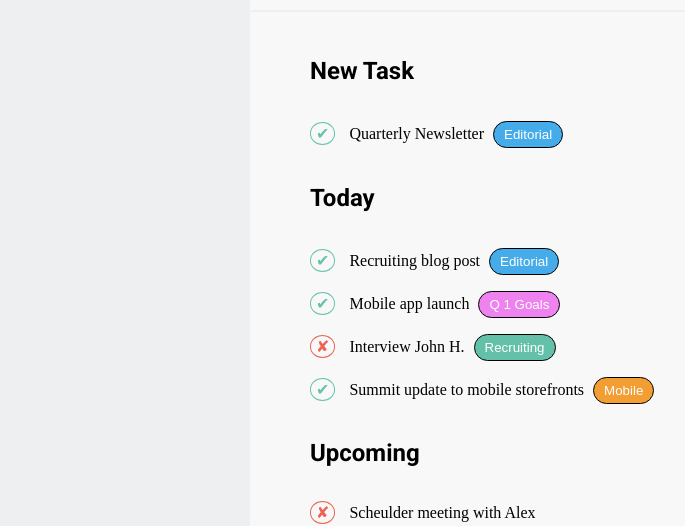
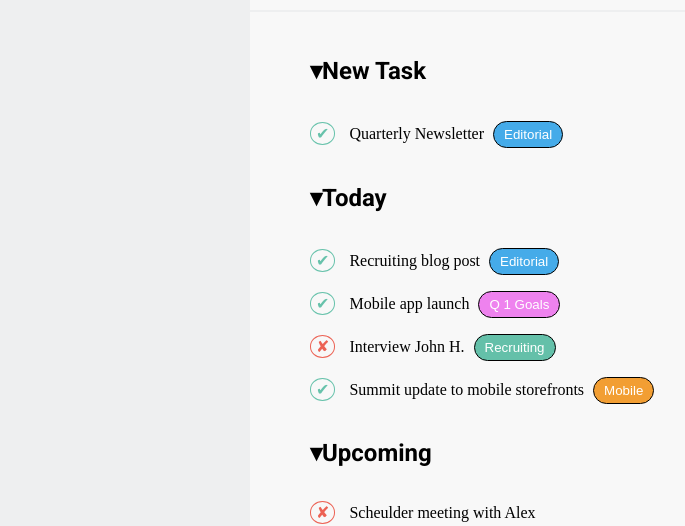
Before and after one commit to Pietro907/html-css-toboolist, a plain HTML site: page index.html in a window 1280 px wide. Shown: the part 173-699 px from the top of the page, without its empty margins (168-853 px from the left). Drawn offline with Linux system fonts and the light colour scheme.

Commit message:
add arrow menu

```diff
--- a/index.html
+++ b/index.html
@@ -32,7 +32,7 @@
         <section>
 
             <div>
-                <h2>New Task</h2>
+                <h2>&dtrif;New Task</h2>
                 <p><span class="radius_check lime">&#10004</span> Quarterly Newsletter
                 <input type="button" class="button heavenly" value="Editorial"></p>
             </div>
@@ -44,7 +44,7 @@
         <section>
 
             <div>
-                <h2>Today</h2>
+                <h2>&dtrif;Today</h2>
                 <p><span class="radius_check lime">&#10004</span> Recruiting blog post
                 <input type="button"  class="button heavenly" value="Editorial"></p>
             </div>
@@ -71,7 +71,7 @@
         <section>
 
             <div>
-                <h2>Upcoming</h2>
+                <h2>&dtrif;Upcoming</h2>
                 <p><span class="radius_check red">&#10008</span> Scheulder meeting with Alex</p>
             </div>
 
```
